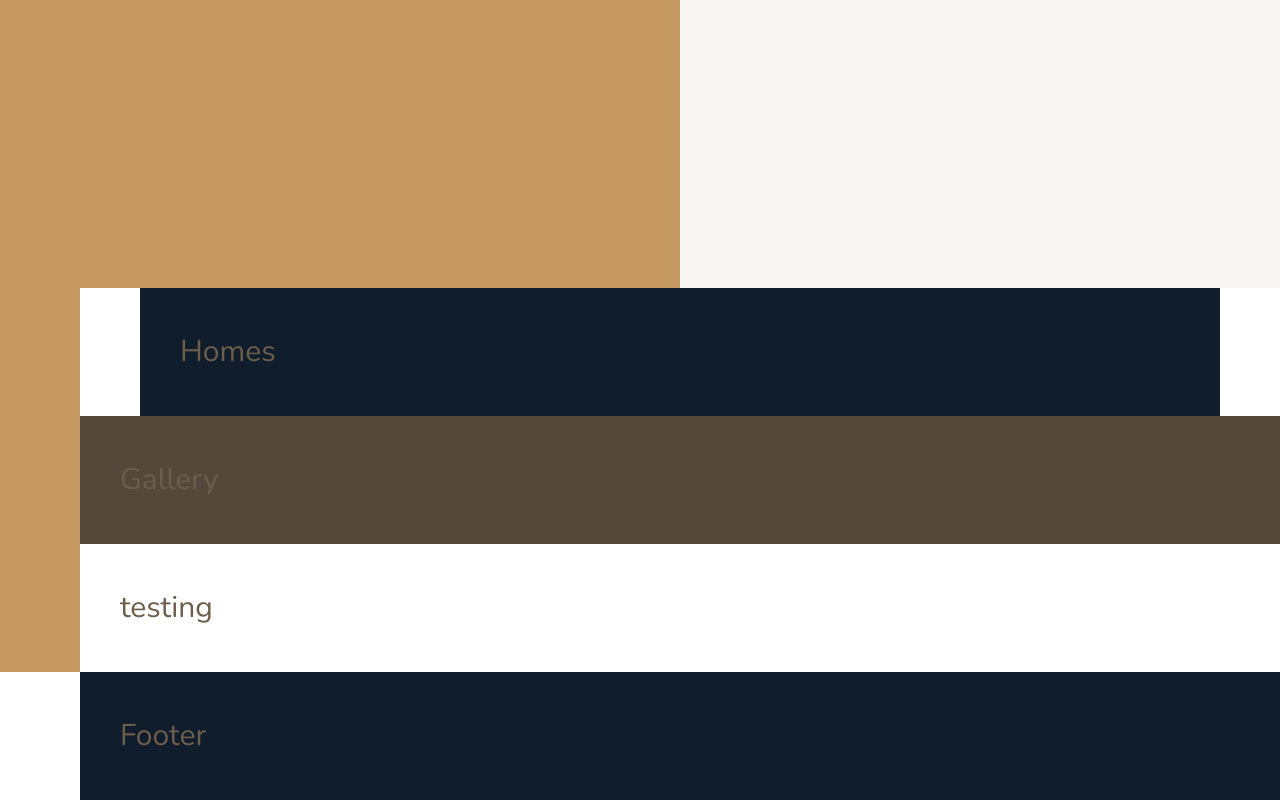
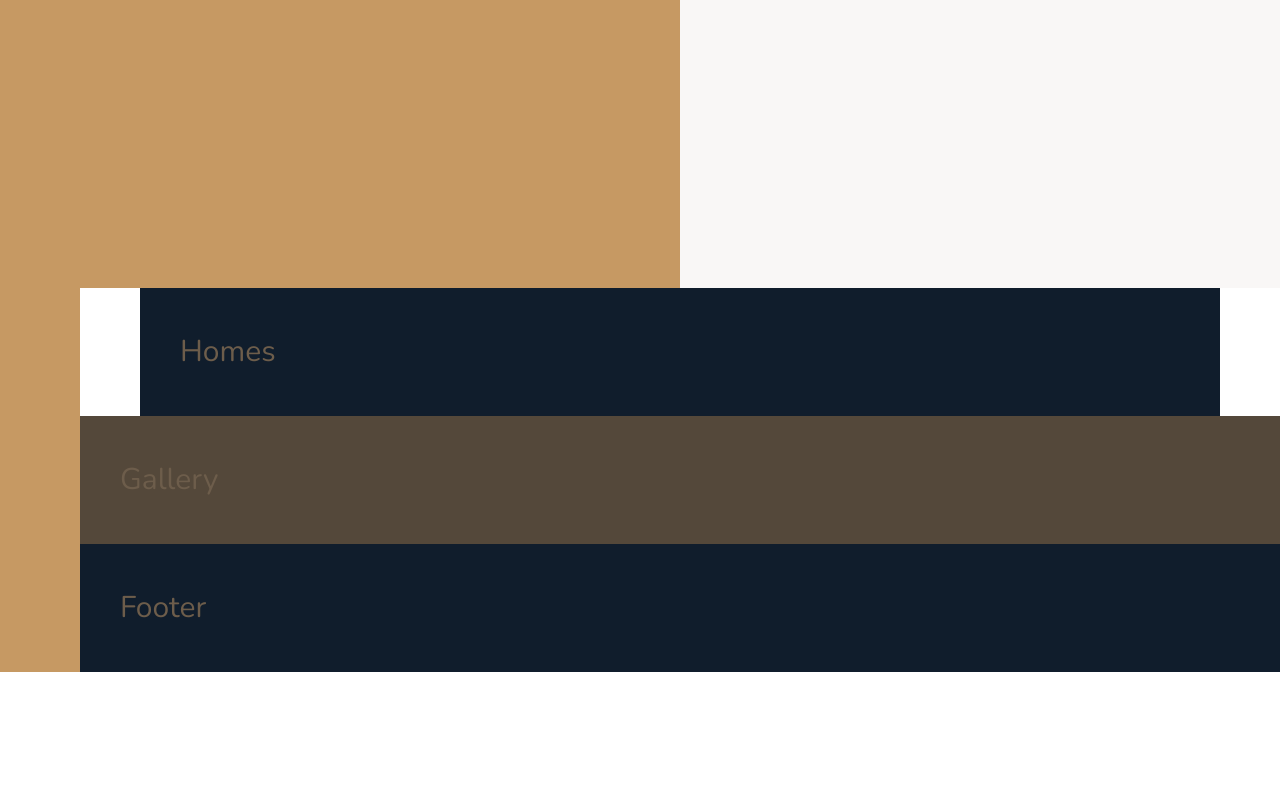
Before and after one commit to shanejeremich/Nexter, a website: page index.html in a window 1280 px wide. Shown: the part 992-1792 px from the top of the page. After the commit the page ends 1664 px from the top, so only its background shows below. Drawn offline with nearby package versions, Linux system fonts and the light colour scheme.

Commit message:
testing yet again

```diff
--- a/index.html
+++ b/index.html
@@ -35,8 +35,6 @@
 
   <div class="gallery">Gallery</div>
 
-  <div class="div">testing</div>
-
   <footer class="footer">Footer</footer>
 
 </body>
```
